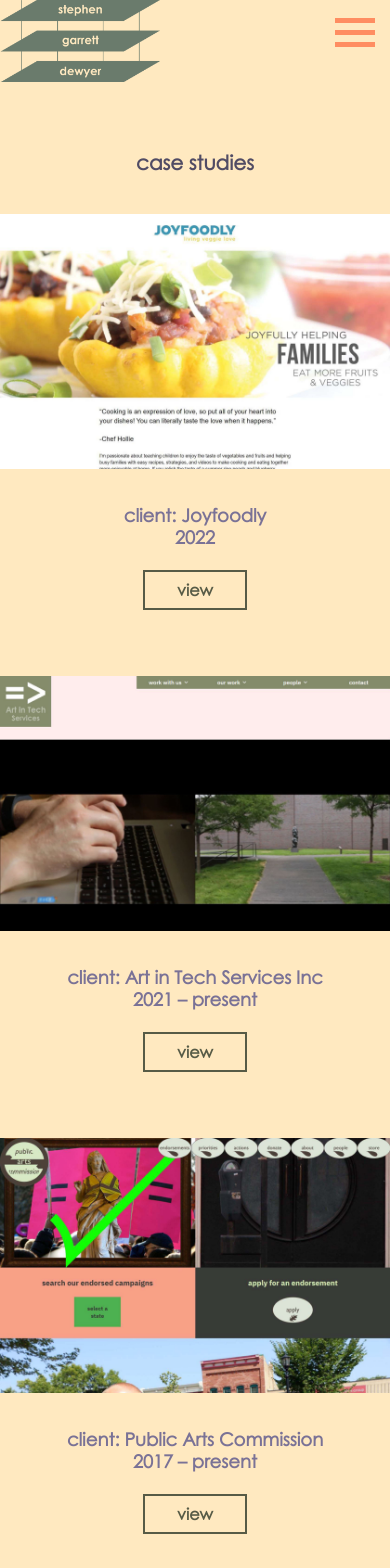
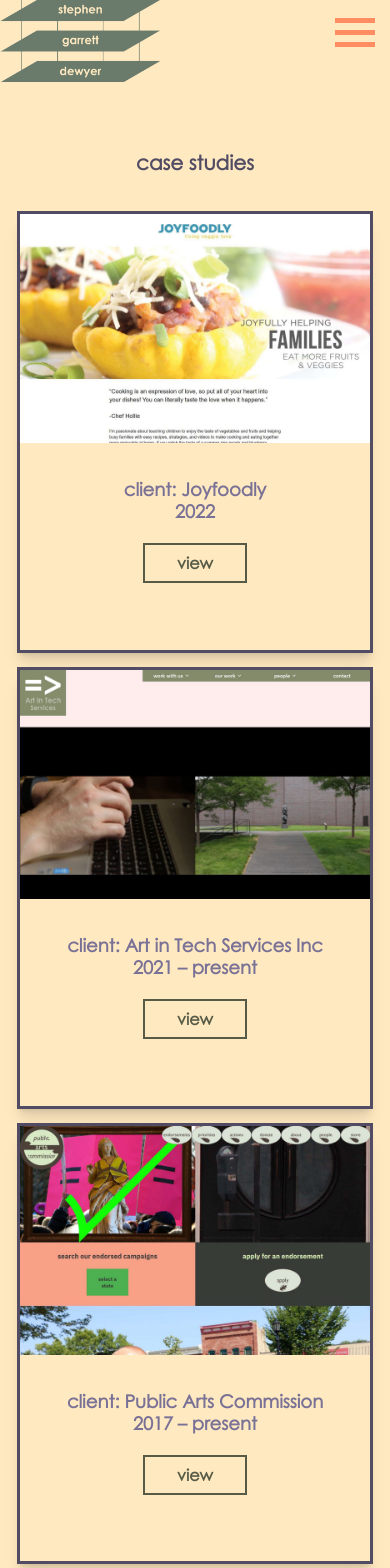
Before and after one commit to stephendewyer/stephendewyerwebwork, a Next.js app: page /case_studies in a window 390 px wide. Shown: the top 1568 px of the page. Built offline with nearby package versions, Linux system fonts and the light colour scheme.

Commit message:
adding outlines to case studies on case studies page

```diff
--- a/pages/case_studies/case_studies.module.css
+++ b/pages/case_studies/case_studies.module.css
@@ -11,12 +11,36 @@
 .case_studies_a {
     display: flex;
     flex-direction: row;
-    width: 100%;
+    margin-top: 40px;
+    margin-bottom: 40px;
+    margin-left: 40px;
+    margin-right: 40px;
+    outline-style: solid;
+    outline-color: #514C64;
+    box-shadow:
+      0 1px 1px hsl(0deg 0% 0% / 0.075),
+      0 2px 2px hsl(0deg 0% 0% / 0.075),
+      0 4px 4px hsl(0deg 0% 0% / 0.075),
+      0 8px 8px hsl(0deg 0% 0% / 0.075),
+      0 16px 16px hsl(0deg 0% 0% / 0.075)
+    ;
 }
 
 .case_studies_b {
     display: flex;
-    width: 100%;
+    margin-top: 40px;
+    margin-bottom: 40px;
+    margin-left: 40px;
+    margin-right: 40px;
+    outline-style: solid;
+    outline-color: #514C64;
+    box-shadow:
+      0 1px 1px hsl(0deg 0% 0% / 0.075),
+      0 2px 2px hsl(0deg 0% 0% / 0.075),
+      0 4px 4px hsl(0deg 0% 0% / 0.075),
+      0 8px 8px hsl(0deg 0% 0% / 0.075),
+      0 16px 16px hsl(0deg 0% 0% / 0.075)
+    ;
 }
 
 .case_study_image {
@@ -59,9 +83,17 @@
 
     .case_studies_a {
         flex-direction: column;
+        margin-top: 20px;
+        margin-bottom: 20px;
+        margin-left: 20px;
+        margin-right: 20px;
     }
     .case_studies_b {
         flex-direction: column-reverse;
+        margin-top: 20px;
+        margin-bottom: 20px;
+        margin-left: 20px;
+        margin-right: 20px;
     }
 
     .case_study_image {
```
